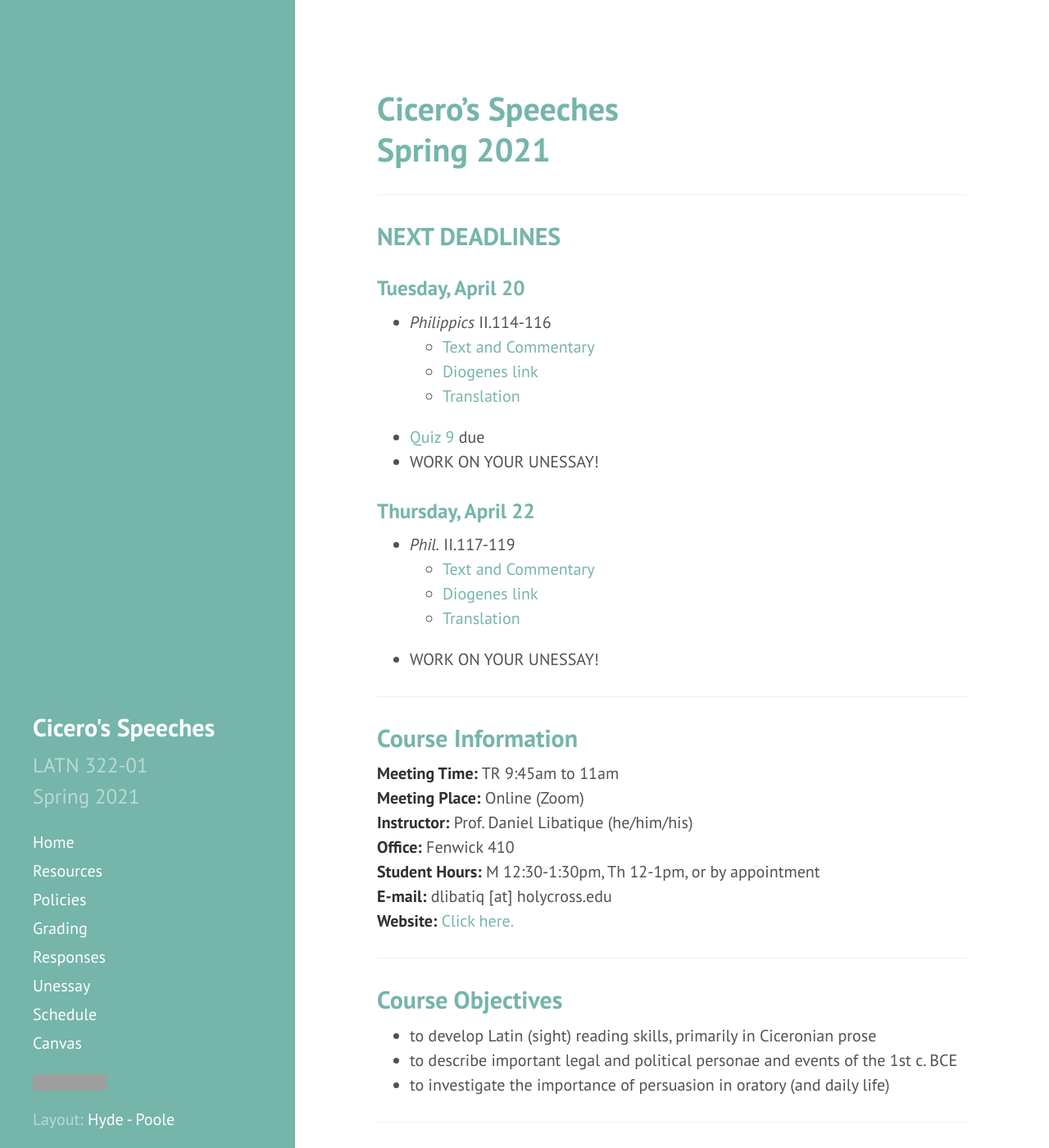
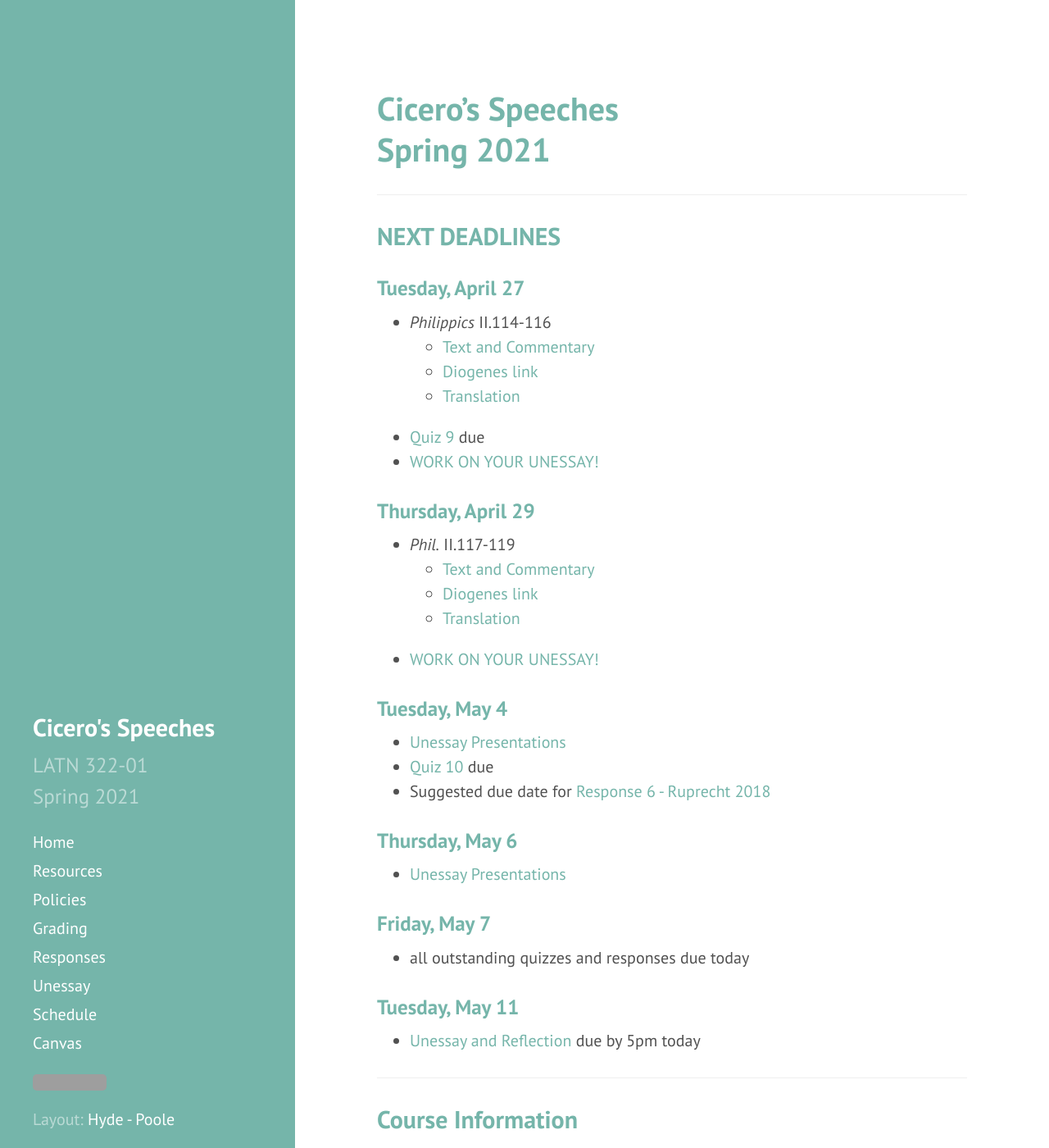
Before and after one commit to DLibatique/LATN322-S21, a Jekyll site: the page built from _pages/index.md, in a window 1280 px wide and 1400 px high. Shown: the whole window at 82% size. Built offline with Jekyll 4.4.1, drawn with Linux system fonts in a browser that asks for light colours; grey boxes are pictures that could not be loaded.

Commit message:
added all remaining deadlines

```diff
--- a/_pages/index.md
+++ b/_pages/index.md
@@ -10,20 +10,34 @@ permalink: /
 
 ## NEXT DEADLINES
 
-### Tuesday, April 20
+### Tuesday, April 27
 * *Philippics* II.114-116
   * [Text and Commentary](http://dcc.dickinson.edu/cicero-philippics/ii-114)
   * [Diogenes link](https://d.iogen.es/web/fileDisplay?ver=1.005&user=acad&host=local&filePath=texts/Perseus_Latin/data/phi0474/phi035/phi0474.phi035.perseus-lat2.xml)
   * [Translation](https://drive.google.com/file/d/1Vx33fCZnyOLPktPQs09adGhmwl4OuYZE/view?usp=sharing)
 * [Quiz 9](https://hc.instructure.com/courses/3519/assignments/32248) due
-* WORK ON YOUR UNESSAY!
+* [WORK ON YOUR UNESSAY!](https://docs.google.com/document/d/1FTz3Of-kiKRBWt0jK7bDiaFiVaIMt-wOiLRQohTj2AM/edit?usp=sharing)
 
-### Thursday, April 22
+### Thursday, April 29
 * *Phil.* II.117-119
   * [Text and Commentary](http://dcc.dickinson.edu/cicero-philippics/ii-117)
   * [Diogenes link](https://d.iogen.es/web/fileDisplay?ver=1.005&user=acad&host=local&filePath=texts/Perseus_Latin/data/phi0474/phi035/phi0474.phi035.perseus-lat2.xml)
   * [Translation](https://drive.google.com/file/d/1Vx33fCZnyOLPktPQs09adGhmwl4OuYZE/view?usp=sharing)
-* WORK ON YOUR UNESSAY!
+* [WORK ON YOUR UNESSAY!](https://docs.google.com/document/d/1FTz3Of-kiKRBWt0jK7bDiaFiVaIMt-wOiLRQohTj2AM/edit?usp=sharing)
+
+### Tuesday, May 4
+* [Unessay Presentations](https://docs.google.com/document/d/1FTz3Of-kiKRBWt0jK7bDiaFiVaIMt-wOiLRQohTj2AM/edit?usp=sharing)
+* [Quiz 10](https://hc.instructure.com/courses/3519/assignments/32249) due
+* Suggested due date for [Response 6 - Ruprecht 2018](https://hc.instructure.com/courses/3519/assignments/32225)
+
+### Thursday, May 6
+* [Unessay Presentations](https://docs.google.com/document/d/1FTz3Of-kiKRBWt0jK7bDiaFiVaIMt-wOiLRQohTj2AM/edit?usp=sharing)
+
+### Friday, May 7
+* all outstanding quizzes and responses due today
+
+### Tuesday, May 11
+* [Unessay and Reflection](unessay#unessay-15-and-reflection-paper-5) due by 5pm today
 
 ***
 
```
